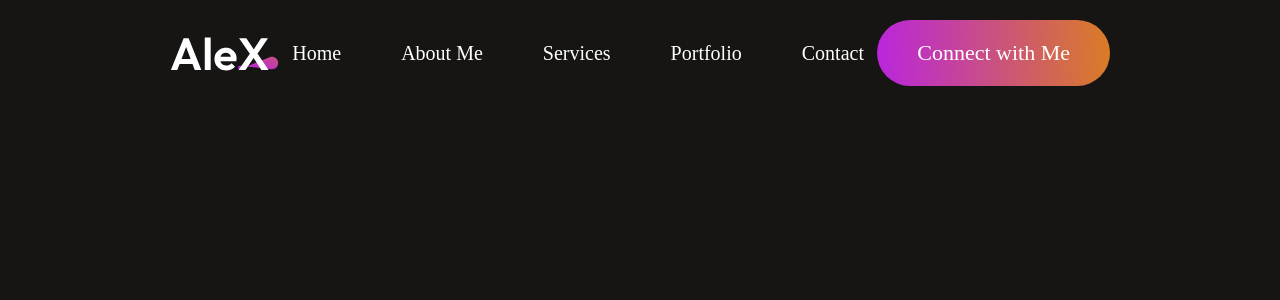
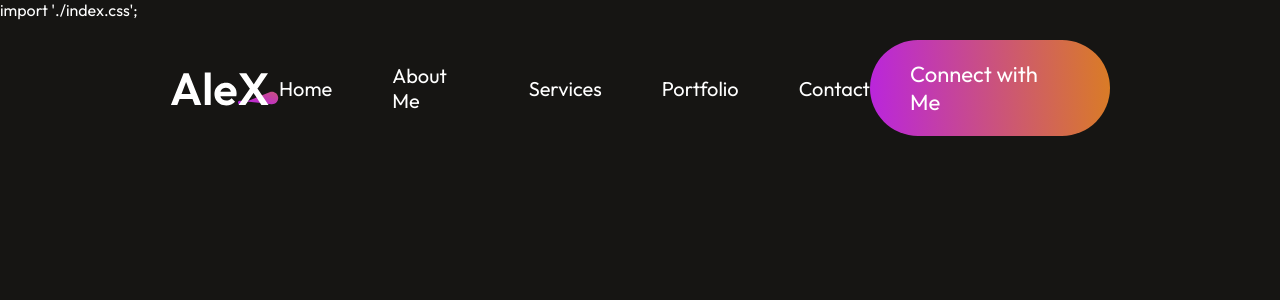
Before and after one commit to ru2003/Portfolio, a React (Vite) app: page / in a window 1280 px wide. Shown: the top 300 px of the page. Built offline with nearby package versions, Linux system fonts and the light colour scheme.

Commit message:
new changes

```diff
--- a/index.html
+++ b/index.html
@@ -1,3 +1,6 @@
+import './index.css';
+
+
 <!doctype html>
 <html lang="en">
   <head>
@@ -5,6 +8,11 @@
     <link rel="icon" type="image/svg+xml" href="/vite.svg" />
     <meta name="viewport" content="width=device-width, initial-scale=1.0" />
     <title>Portfolio</title>
+    <link rel="preconnect" href="https://fonts.googleapis.com">
+    <link rel="preconnect" href="https://fonts.gstatic.com" crossorigin>
+    <link href="https://fonts.googleapis.com/css2?family=Outfit:wght@400&display=swap" rel="stylesheet">
+
+
   </head>
   <body>
     <div id="root"></div>
--- a/src/Components/Navbar/Navbar.css
+++ b/src/Components/Navbar/Navbar.css
@@ -19,4 +19,8 @@
     background:linear-gradient(267deg, #DA7C25 0.36%, #B923E1 102.06%);
     font-size: 22px;
     cursor:pointer;
+    transition:0.5s;
 }
+.nav-connect:hover{
+    transform: scale(1.05);
+}
--- a/src/index.css
+++ b/src/index.css
@@ -6,4 +6,5 @@
     height: 100vh;
     background:#161513;
     color:white;
+    font-family: 'Outfit', sans-serif;
 }
```
